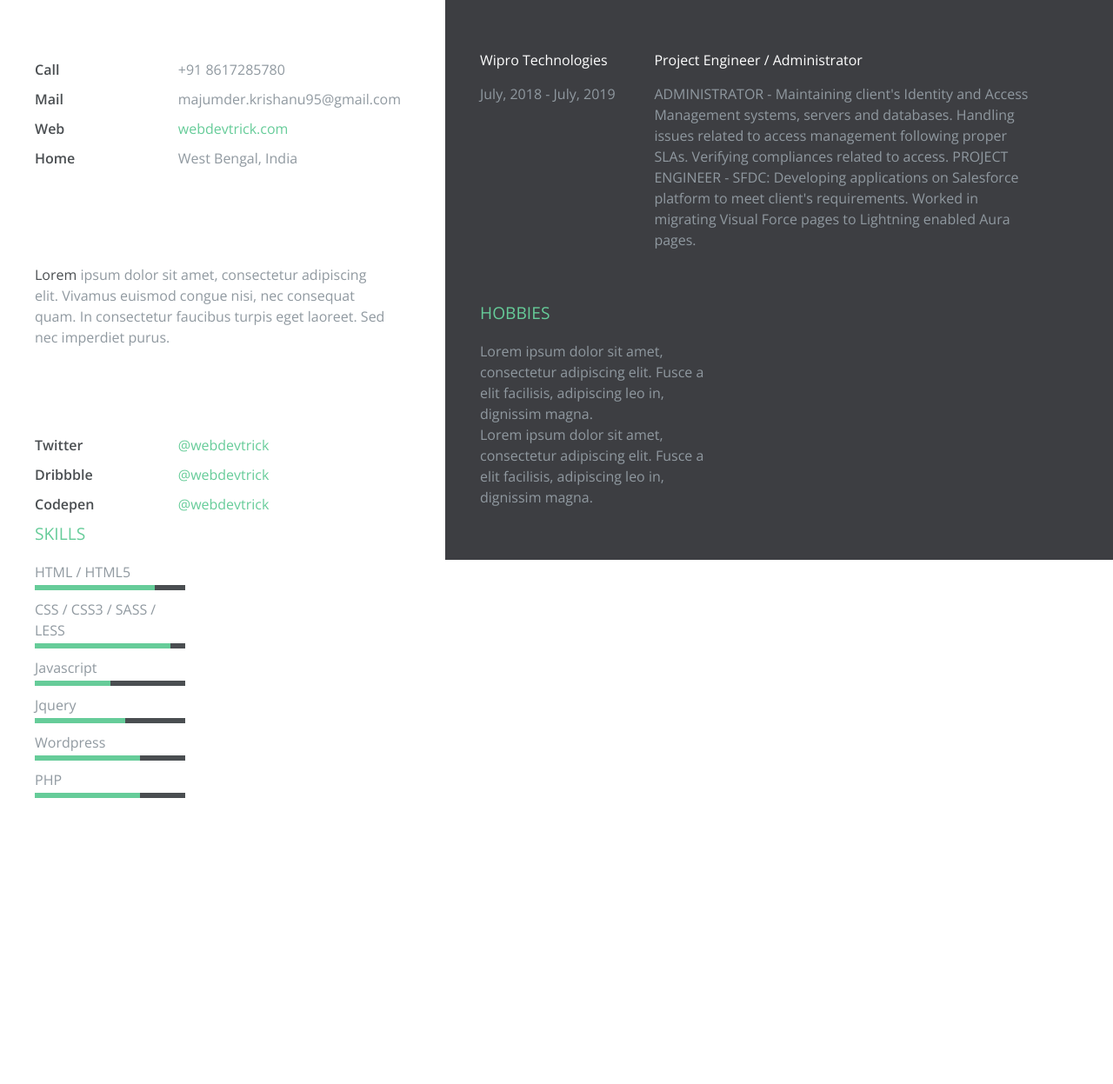
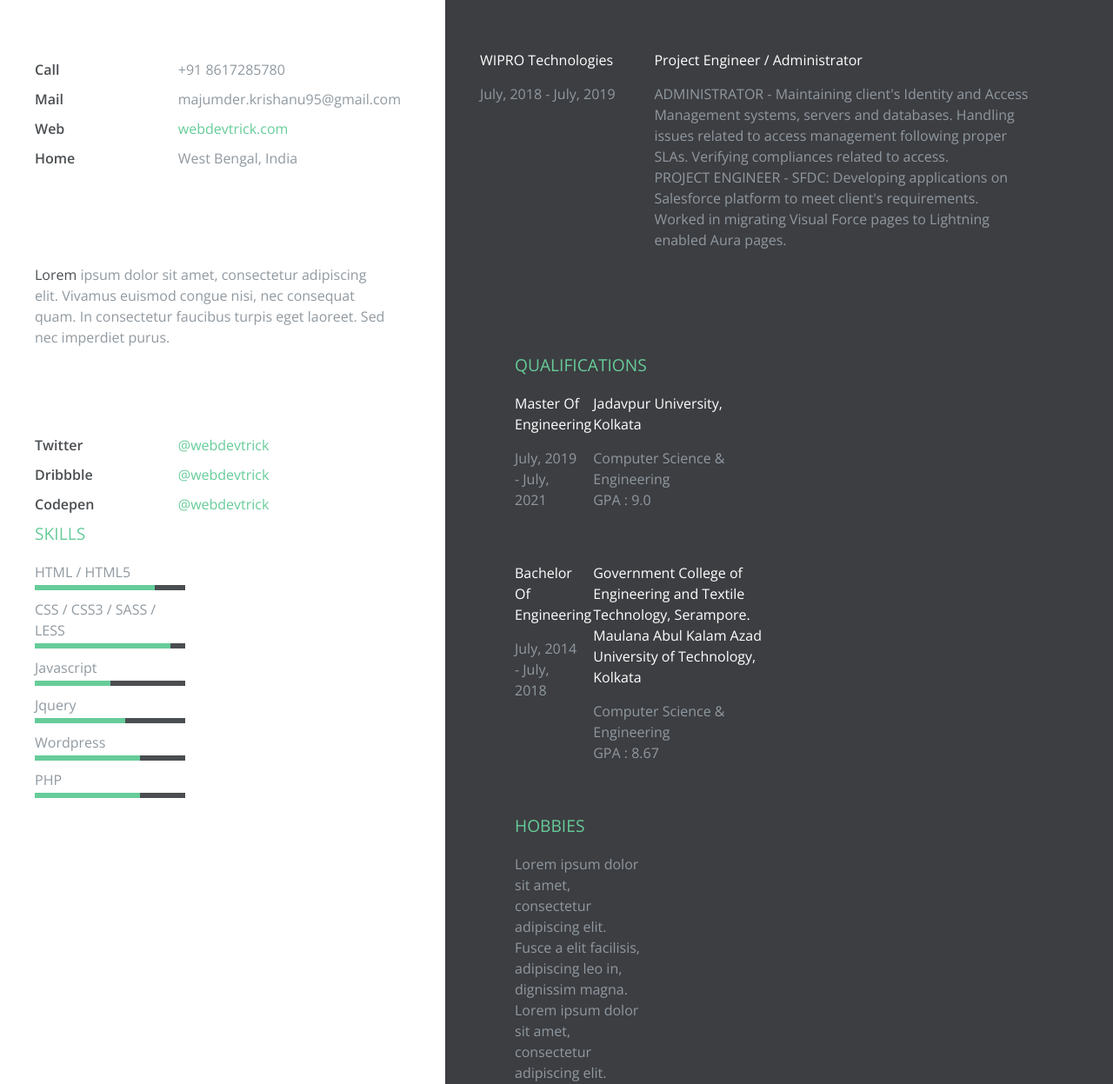
Before and after one commit to Subho95/subho95.github.io, a plain HTML site: page index.html in a window 1280 px wide. Shown: the part 242-1489 px from the top of the page at 87% size. Before the commit the page ends 1230 px from the top, so only its background shows below. Drawn offline with nearby package versions, Linux system fonts and the light colour scheme.

Commit message:
Update index.html

```diff
--- a/index.html
+++ b/index.html
@@ -102,7 +102,7 @@
 
       <div class="experience-wrapper">
        <div class="company-wrapper clearfix">
-       <div class="experience-title">Qualcomm</div>
+       <div class="experience-title">QUALCOMM</div>
           <div class="time">July, 2021 - Present</div>
        </div>
 
@@ -115,7 +115,7 @@
         </div>
 
         <div class="company-wrapper clearfix">
-       <div class="experience-title">Wipro Technologies</div>
+       <div class="experience-title">WIPRO Technologies</div>
           <div class="time">July, 2018 - July, 2019</div>
        </div>
 
@@ -124,10 +124,47 @@
           <div class="company-description">
            <p>ADMINISTRATOR - Maintaining client's Identity and Access Management systems, servers and databases.
              Handling issues related to access management following proper SLAs. Verifying compliances related to access.
+            </br>
 PROJECT ENGINEER - SFDC: Developing applications on Salesforce platform to meet client's requirements. Worked in migrating
              Visual Force pages to Lightning enabled Aura pages.</p>
           </div>
         </div>
+      </div>
+
+
+
+
+  <section class="experience section-padding">
+   <div class="container">
+   <h3 class="experience-title">Qualifications</h3>
+
+      <div class="experience-wrapper">
+       <div class="company-wrapper clearfix">
+       <div class="experience-title">Master Of Engineering</div>
+          <div class="time">July, 2019 - July, 2021</div>
+       </div>
+
+        <div class="job-wrapper clearfix">
+         <div class="experience-title">Jadavpur University, Kolkata </div>
+          <div class="company-description">
+            <p>Computer Science & Engineering </br> GPA : 9.0 </p>
+          </div>
+        </div>
+
+
+          <div class="experience-wrapper">
+       <div class="company-wrapper clearfix">
+       <div class="experience-title">Bachelor Of Engineering</div>
+          <div class="time">July, 2014 - July, 2018</div>
+       </div>
+
+        <div class="job-wrapper clearfix">
+          <div class="experience-title">Government College of Engineering and Textile Technology, Serampore. </br> Maulana Abul Kalam Azad University of Technology, Kolkata </div>
+          <div class="company-description">
+            <p>Computer Science & Engineering </br> GPA : 8.67 </p>
+          </div>
+        </div>
+
       </div>
 
 
```
